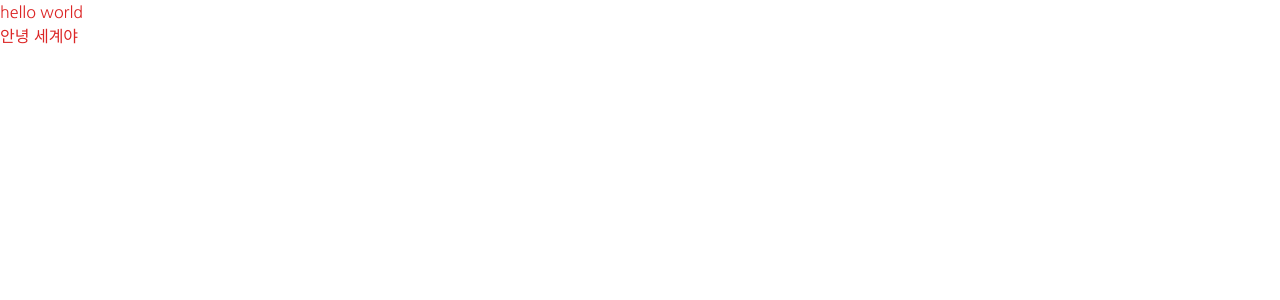
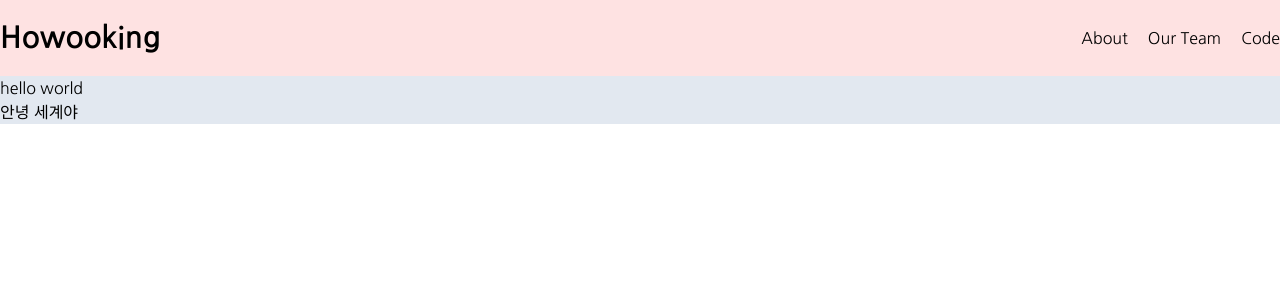
Before and after one commit to howooking/test, a Next.js app: page / in a window 1280 px wide. Shown: the top 300 px of the page. Built offline with nearby package versions, Linux system fonts and the light colour scheme.

Commit message:
code/repos페이지, Header컴포넌트
헤더컴포넌트 layouy에 적용
code페이지 서버 사이드 fetching
스타일링 최소화

```diff
--- /dev/null
+++ b/app/code/repos/page.tsx
@@ -0,0 +1,49 @@
+import Link from "next/link";
+import { FaStar, FaCodeBranch, FaEye } from "react-icons/fa";
+
+async function fetchRepos() {
+  const response = await fetch("https://api.github.com/users/howooking/repos", {
+    next: {
+      revalidate: 60,
+    },
+  });
+
+  // await new Promise((resolve) => setTimeout(resolve, 1000));
+
+  const repos = await response.json();
+  return repos;
+}
+
+export default async function CodeReposPage() {
+  const repos = await fetchRepos();
+
+  return (
+    <div>
+      <h2 className='bg-green-200 p-2 text-center text-2xl'>Repositories</h2>
+      <ul>
+        {repos.map((repo: any) => (
+          <li key={repo.id} className='m-10 bg-blue-200 p-2'>
+            <Link href={`/code/repos/${repo.name}`}>
+              <h3 className='pb-4 text-xl font-bold'>{repo.name}</h3>
+              <p>{repo.description}</p>
+              <div className='flex justify-between'>
+                <div className='flex items-center'>
+                  <FaStar />
+                  {repo.stargazers_count}
+                </div>
+                <div className='flex items-center'>
+                  <FaCodeBranch />
+                  {repo.forks_count}
+                </div>
+                <div className='flex items-center'>
+                  <FaEye />
+                  {repo.watchers_count}
+                </div>
+              </div>
+            </Link>
+          </li>
+        ))}
+      </ul>
+    </div>
+  );
+}
--- /dev/null
+++ b/app/components/Header.tsx
@@ -0,0 +1,26 @@
+import Link from "next/link";
+
+export default function Header() {
+  return (
+    <header className='bg-red-100 py-5'>
+      <div className='container mx-auto flex justify-between'>
+        <div>
+          <Link href='/' className='text-3xl font-bold'>
+            Howooking
+          </Link>
+        </div>
+        <ul className='flex items-center gap-5'>
+          <li>
+            <Link href='/about'>About</Link>
+          </li>
+          <li>
+            <Link href='/about/team'>Our Team</Link>
+          </li>
+          <li>
+            <Link href='/code/repos'>Code</Link>
+          </li>
+        </ul>
+      </div>
+    </header>
+  );
+}
--- a/app/layout.tsx
+++ b/app/layout.tsx
@@ -1,3 +1,4 @@
+import Header from "./components/Header";
 import "./globals.css";
 
 import { Nanum_Gothic } from "next/font/google";
@@ -8,8 +9,9 @@ const namun = Nanum_Gothic({
 });
 
 export const metadata = {
-  title: "Create Next App",
+  title: "Howoo.C",
   description: "Generated by create next app",
+  keywords: "howoo king",
 };
 
 export default function RootLayout({
@@ -19,7 +21,10 @@ export default function RootLayout({
 }) {
   return (
     <html lang='ko'>
-      <body className={namun.className}>{children}</body>
+      <body className={namun.className}>
+        <Header />
+        <main className='container mx-auto bg-slate-200'>{children}</main>
+      </body>
     </html>
   );
 }
--- a/app/page.tsx
+++ b/app/page.tsx
@@ -1,8 +1,8 @@
 export default function Home() {
   return (
-    <main className='text-red-600'>
+    <>
       <h1>hello world</h1>
       <h1>안녕 세계야</h1>
-    </main>
+    </>
   );
 }
```
